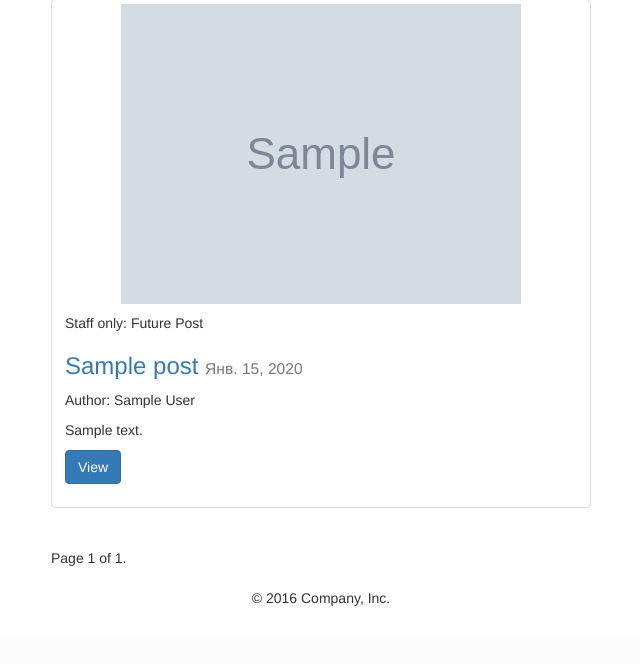
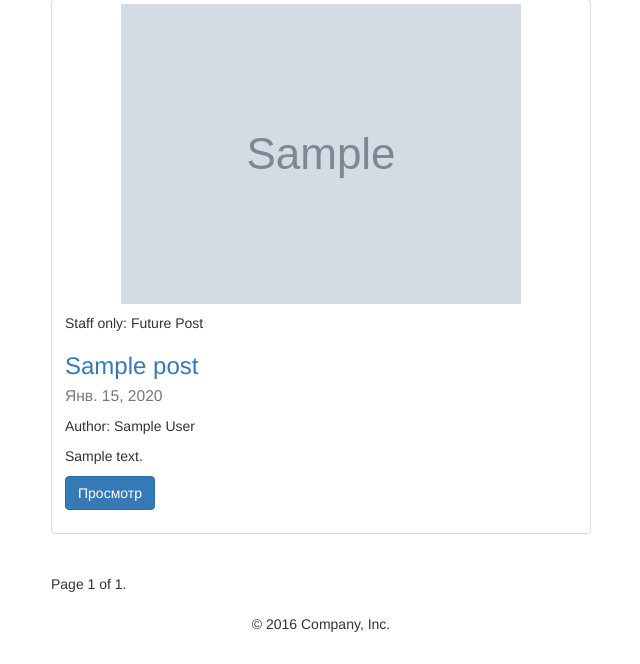
Before and after one commit to Den4i/BusVRN, a Django app: page /posts/ in a window 1280 px wide. Shown: the part 466-1130 px from the top of the page, without its empty margins (319-959 px from the left). Before the commit the page ends 1072 px from the top, so only its background shows below. Run offline with Django 3.2, Linux system fonts and the light colour scheme; a user stored in the database is signed in; tables that the repository leaves empty hold one stand-in row (values such as "Sample post"); grey boxes marked "Sample" are stand-in pictures; some libraries are stand-ins or nearby versions.

Commit message:
Refactoring

```diff
--- a/templates/posts/post_list.html
+++ b/templates/posts/post_list.html
@@ -27,14 +27,14 @@
                             Staff only:  Future Post
                         {% endif %}
                         <h3>
-                            <a href="{{ obj.get_absolute_url }}">{{ obj.title }}</a>
+                            <a href="{{ obj.get_absolute_url }}">{{ obj.title }}</a><br>
                             <small>{{ obj.publish }}</small>
                         </h3>
                         {% if obj.user.get_full_name %}
                             <p>Author: {{ obj.user.get_full_name }}</p>
                         {% endif %}
                         <p class="content-markdown">{{ obj.content | truncatechars_html:120}}</p>
-                        <p><a href="{{ obj.get_absolute_url }}" class="btn btn-primary" role="button">View</a></p>
+                        <p><a href="{{ obj.get_absolute_url }}" class="btn btn-primary" role="button">Просмотр</a></p>
                     </div>
                 </div>
             </div>
```
